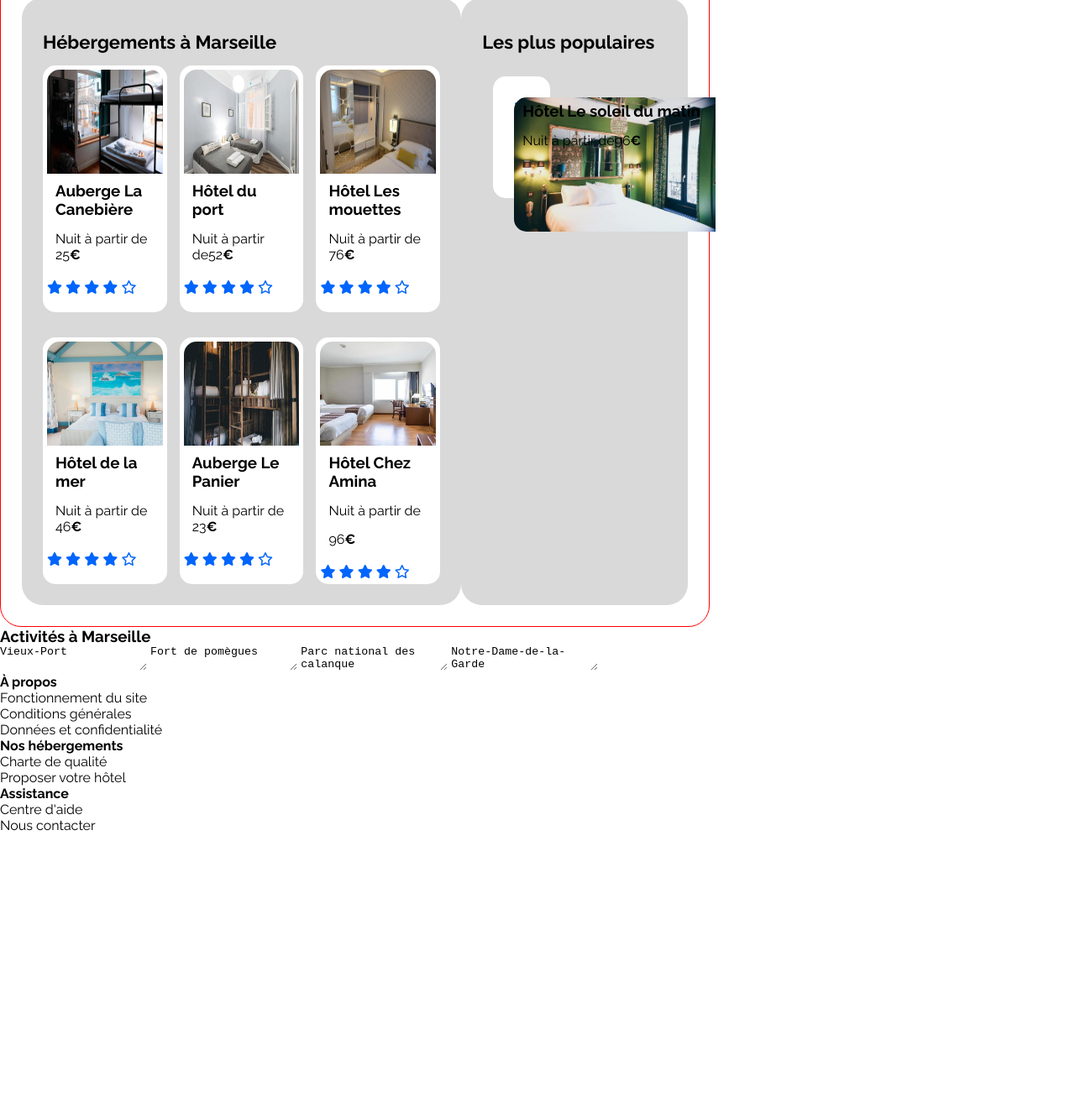
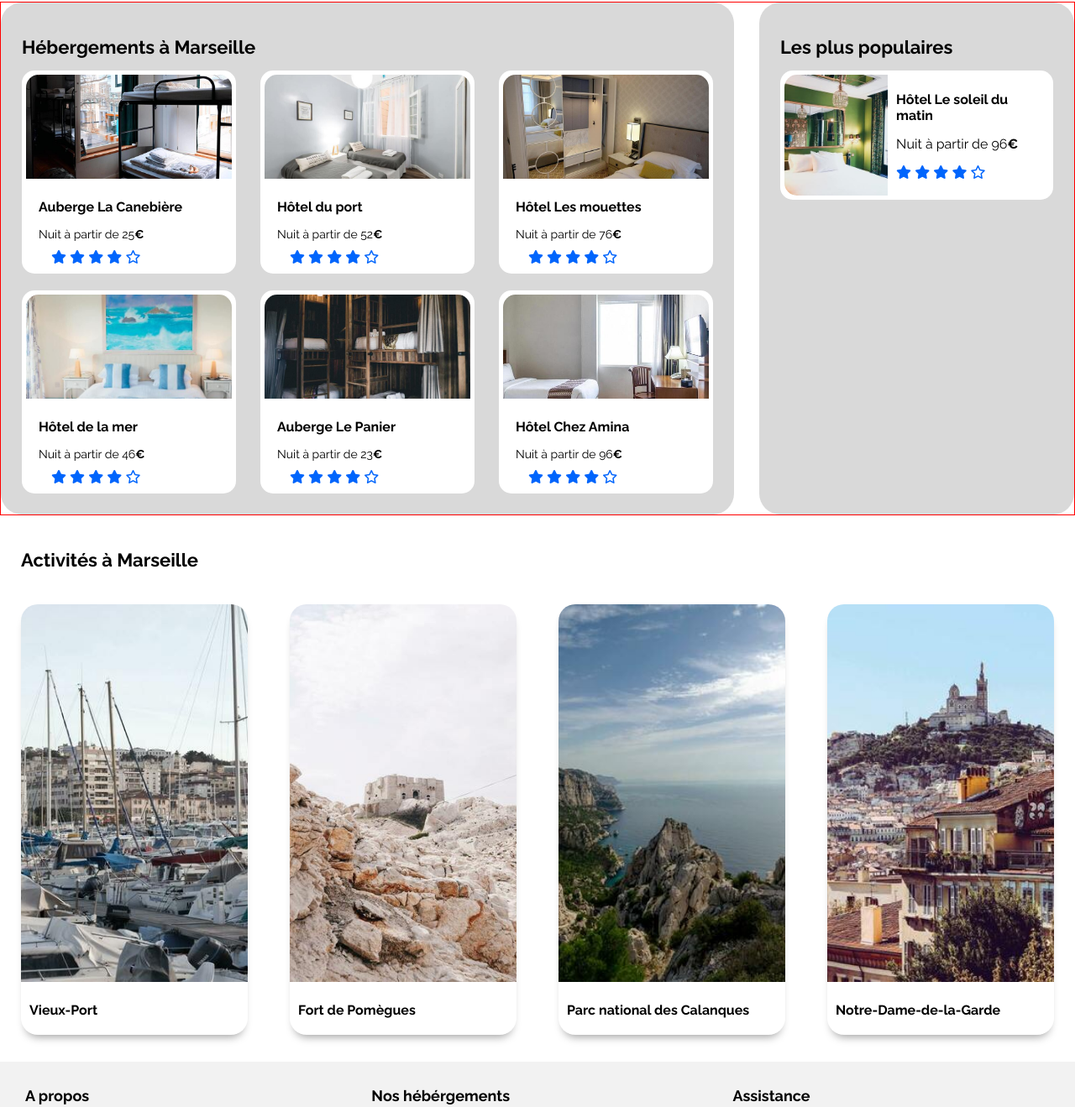
Before and after one commit to mimi-t-mimi/P2, a plain HTML site: page index.html in a window 1280 px wide. Shown: the part 307-1626 px from the top of the page at 84% size. Before the commit the page ends 1300 px from the top, so only its background shows below. Drawn offline with Linux system fonts and the light colour scheme.

Commit message:
fin version desktop

```diff
--- a/css/style.css
+++ b/css/style.css
@@ -19,15 +19,22 @@ body{
 
     }
 
- h1,h2{
+h1,h2{
     font-size: 22px;
     font-weight: 700;
     margin:15px 0;
     }
 
+h3 {
+    font-weight: 700;
+    margin:15px 0;
+    font-size: 16px;
+}
+
 p{
     margin:15px 0;
 }
+
 .page{
     width: 100%;
     max-width: 1440px;
@@ -45,9 +52,6 @@ header{
     justify-content: space-between;
 
 }
-
-
-
 
 header > a > img{
    width: 61px;
@@ -190,32 +194,30 @@ button{
     align-items: center;
     justify-content: center;
     margin-right: 5px;
+}
 
-    }
 .info p {
     margin: 0;
     border:solid 1px #d9d9d9;
     font-size: 12px;
 }
 
-.hebergement-et-populaires{
+.hebergements-et-populaires{
     display:flex;
-    justify-content: space-between;
-    width: 66%;
+    gap:30px;
+    margin-top: 30px;
+}
+.hebergements{
+    background-color: #d9d9d9;
+    width: 70%;
     border-radius: 25px;
     padding:25px;
-
-}
-.hebergement{
-
-    background-color: #d9d9d9;
-    width: 66%;
-    border-radius: 25px;
-    padding:25px;
-
-
 }
 
+.hebergements p {
+    font-size: 14px;
+    margin: 15px 0px 5px 0px;
+}
 
 .hebergementMainHeaderTitre{
     font-size: 22px;
@@ -225,76 +227,165 @@ button{
 }
 
 .hebergementMainTable{
-    display: grid;
-    grid-template-columns:1fr 1fr 1fr;
-    grid-template-rows: 1fr 1fr ;
-    column-gap: 15px;
-    row-gap: 30px;
+    display: flex;
+    flex-wrap: wrap;
+    justify-content: space-between;
+    row-gap: 20px;
+}
 
-
-}
-.hebergementMainTable > a{
+.hebergement{
     background-color: #FFFFFF;
     border-radius: 15px;
     padding:5px;
+    width:31%;
+}
+
+.hebergement > figure > img{
+    border-radius:15px 15px 0 0 ;
+    height: 124px;
+    width: 100%;
+    object-fit: cover;
+    object-position: center center;
+}
+
+.hebergement > Figure > figcaption {
+    padding: 5px 15px ;
 
 }
 
-.hebergementMainTableFigure > img{
-    border-radius:15px 15px 0 0 ;
-    height: 124px;
-    width: 100%;
-}
-.hebergementMainTableFigure > figcaption {
-    padding: 5px 10px ;
-
-}
-
-.hebergementMainTableStars{
+.hebergement div {
     color: #0065Fc;
-
+    padding:0 15PX;
+    margin: 0 15px 5px 15px;
 }
 
 .populaires{
-
     background-color: #d9d9d9;
-    width: 34%;
     border-radius: 25px;
     padding:25px;
-
+    width: 30%;
 }
 
-.populairesMainHeaderTitre{
+.populairesMainTable{
+    display: flex;
+    flex-direction: column;
+    column-gap: 15px;
+}
 
-}
-.populairesMainTable{
-    display: grid;
-    grid-template-columns:1fr 1fr 1fr; ;
-    grid-template-rows: 1fr;
-    column-gap: 15px;
-
-}
 .populairesMainTable > a{
     background-color: #FFFFFF;
     border-radius: 15px;
-    padding:25px;
-    margin: 13px;
+    padding:5px;
+}
 
+.populairesMainTableFigure{
+    display: flex;
+}
 
-
-}
 .populairesMainTableFigure >  img{
     border-radius:15px 0 0 15px;
-    position: absolute ;
-    height: 20%;
+    height: 144px;
+    width: 123px;
+    object-fit: cover;
+    object-position: center center;
 
 }
 .populairesMainTableFigure > figcaption {
-    padding: 5px 10px ;
-    position: absolute;
+    padding: 5px 10px;
 
 }
 
 .populairesMainTableStars{
 color: #0065Fc;
 }
+
+
+/* style du bloc activités à marseille  */
+
+#activites-marseille {
+
+    display:flex;
+    flex-direction:column;
+}
+
+#activites-marseille >h2 {
+    padding : 25px
+
+}
+
+.container-activites{
+display:flex;
+justify-content: space-between;
+flex-direction: row;
+}
+.activites {
+margin:0;
+width: 40%;
+height: 450px;
+padding-left: 25px;
+padding-right: 25px;
+}
+
+.activites > figure {
+    overflow: hidden;
+    background-color: white;
+    border-radius: 20px;
+    box-shadow: 0px 8px 11px -6px #9a9a9a;
+
+}
+
+.activites > figure > img{
+    width:100% ;
+    height: 450px;
+    object-position: center center;
+    object-fit: cover;
+
+}
+
+.activites > figure > figcaption{
+    padding: 5px 10px;
+    white-space: nowrap;
+}
+
+/* style du footer */
+
+
+footer {
+    margin-top: 95px;
+    padding-bottom: 10px;
+    background-color: #f2f2f2;
+    display: flex;
+    flex-wrap: wrap;
+    white-space: nowrap;
+    width: 100%;
+    justify-content: space-between;
+    padding-left: 30px;
+  }
+  .footer-title {
+    font-weight: 700;
+    margin-bottom: 10px;
+    font-size: 18px;
+    padding-right: 50px;
+  }
+  footer ul {
+    margin-top: 20px;
+    margin-bottom: 30px;
+    list-style: none;
+    text-align: left;
+    padding-left: 0;
+  }
+  footer li {
+    font-size: 14px;
+    margin-top: 10px;
+    margin-left: 0px;
+    float: initial;
+  }
+  footer li a {
+    padding-left: 0;
+  }
+
+  footer li a:hover {
+    color: #0065fc;
+  }
+
+/* fin du style footer  */
--- a/index.html
+++ b/index.html
@@ -73,21 +73,61 @@
                 <i class="fa-solid fa-info"></i>
                 <p class="bordure">Plus de 500 logements sont disponibles dans cette ville</p>
             </div>
-
-            <div class="hebergement-et-populaires bordure">
-               <section class="hebergement">
+<!-- bloc flex pour contenir hebergements et populaires  -->
+            <div class="hebergements-et-populaires bordure">
+                <!-- debut du bloc des hebergements  -->
+               <section class="hebergements">
 
                     <h2> Hébergements à Marseille</h2>
 
                 <div class="hebergementMainTable">
-
-                <a href="#">
-                    <figure class="hebergementMainTableFigure">
+                <!--hebergements n1 -->
+                <a href="#" class="hebergement">
+                    <figure>
                         <img src="images/hebergements/marcus-loke-WQJvWU_HZFo-unsplash.jpg" ALT="Auberge La Canebière" />
 
+                        <figcaption>
+                            <h3>Auberge La Canebière</h3>
+                            <p>Nuit à partir de 25<b>€</b></p>
+                        </figcaption>
+                    </figure>
+
+                    <div>
+                        <i class="fa-solid fa-star"></i>
+                        <i class="fa-solid fa-star"></i>
+                        <i class="fa-solid fa-star"></i>
+                        <i class="fa-solid fa-star"></i>
+                        <i class="fa-regular fa-star"></i>
+                    </div>
+                </a>
+                <!--hebergements n2 -->
+                <a href="#" class="hebergement">
+                    <figure>
+                        <img src="images/hebergements/fred-kleber-gTbaxaVLvsg-unsplash.jpg" ALT="Hôtel du port" />
+
+                        <figcaption>
+                            <h3>Hôtel du port</h3>
+                            <p>Nuit à partir de 52<b>€</b></p>
+
+                        </figcaption>
+                    </figure>
+
+                    <div>
+                        <i class="fa-solid fa-star"></i>
+                        <i class="fa-solid fa-star"></i>
+                        <i class="fa-solid fa-star"></i>
+                        <i class="fa-solid fa-star"></i>
+                        <i class="fa-regular fa-star"></i>
+                    </div>
+                </a>
+                <!--hebergements n3 -->
+                <a href="#"class="hebergement">
+                    <figure class="hebergementMainTableFigure">
+                        <img src="images/hebergements/reisetopia-B8WIgxA_PFU-unsplash.jpg" ALT="Hôtel Les mouettes" />
+
                         <figcaption class="hebergementMainTableLegende">
-                        <h3 class="hebergementMainTableLegendeTitre">Auberge La Canebière</h3>
-                        <p class="hebergementMainTableDescription"> Nuit à partir de 25<b>€</b>  </p>
+                                <h3>Hôtel Les mouettes</h3>
+                                <p>Nuit à partir de 76<b>€</b></p>
 
                         </figcaption>
                     </figure>
@@ -100,19 +140,38 @@
                         <i class="fa-regular fa-star"></i>
                     </div>
                 </a>
+                <!--hebergements n4-->
+                <a href="#" class="hebergement">
+                    <figure>
+                        <img src="images/hebergements/annie-spratt-Eg1qcIitAuA-unsplash.jpg" ALT="Hôtel de la mer" />
 
-                <a href="#">
-                    <figure class="hebergementMainTableFigure">
-                        <img src="images/hebergements/fred-kleber-gTbaxaVLvsg-unsplash.jpg" ALT="Hôtel du port" />
-
-                    <figcaption class="hebergementMainTableLegende">
-                        <h3 class="hebergementMainTableLegendeTitre"> Hôtel du port </h3>
-                        <p class="hebergementMainTableDescription"> Nuit à partir de52<b>€</b>  </p>
+                        <figcaption>
+                                <h3>Hôtel de la mer</h3>
+                                <p>Nuit à partir de 46<b>€</b></p>
 
                         </figcaption>
                     </figure>
 
-                    <div class ="hebergementMainTableStars">
+                    <div>
+                        <i class="fa-solid fa-star"></i>
+                        <i class="fa-solid fa-star"></i>
+                        <i class="fa-solid fa-star"></i>
+                        <i class="fa-solid fa-star"></i>
+                        <i class="fa-regular fa-star"></i>
+                    </div>
+                </a>
+                <!--hebergements n5 -->
+                <a href="#"class="hebergement">
+                    <figure>
+                        <img src="images/hebergements/nicate-lee-kT-ZyaiwBe0-unsplash.jpg" ALT="Auberge Le Panier"/>
+
+                        <figcaption>
+                                <h3>Auberge Le Panier</h3>
+                                <p>Nuit à partir de 23<b>€</b></p>
+                        </figcaption>
+                    </figure>
+
+                    <div>
                         <i class="fa-solid fa-star"></i>
                         <i class="fa-solid fa-star"></i>
                         <i class="fa-solid fa-star"></i>
@@ -121,18 +180,19 @@
                     </div>
                 </a>
 
-                <a href="#">
-                    <figure class="hebergementMainTableFigure">
-                        <img src="images/hebergements/reisetopia-B8WIgxA_PFU-unsplash.jpg" ALT="Hôtel Les mouettes" />
+                <!--hebergements n6 -->
+                <a href="#"class="hebergement">
+                    <figure>
+                        <img src="images/hebergements/febrian-zakaria-M6S1WvfW68A-unsplash.jpg" ALT="Hôtel Chez Amina"/>
 
-                    <figcaption class="hebergementMainTableLegende">
-                            <h3 class="hebergementMainTableLegendeTitre">Hôtel Les mouettes</h3>
-                            <p class="hebergementMainTableDescription"> Nuit à partir de 76<b>€</b> </p>
+                        <figcaption>
+                                <h3>Hôtel Chez Amina</h3>
+                                <p> Nuit à partir de 96<b>€</b> </p>
 
                         </figcaption>
                     </figure>
 
-                    <div class ="hebergementMainTableStars">
+                    <div>
                         <i class="fa-solid fa-star"></i>
                         <i class="fa-solid fa-star"></i>
                         <i class="fa-solid fa-star"></i>
@@ -140,87 +200,25 @@
                         <i class="fa-regular fa-star"></i>
                     </div>
                 </a>
+           </div>
+        </section>
+        <!-- fin du bloc hebergements  -->
 
+           <!--  debut du bloc  populaires  -->
+        <section class="populaires">
 
-                <a href="#">
-                    <figure class="hebergementMainTableFigure">
-                        <img src="images/hebergements/annie-spratt-Eg1qcIitAuA-unsplash.jpg" ALT="Hôtel de la mer" />
+             <h2>Les plus populaires</h2>
 
-                    <figcaption class="hebergementMainTableLegende">
-                            <h3 class="hebergementMainTableLegendeTitre">Hôtel de la mer</h3>
-                            <p class="hebergementMainTableDescription"> Nuit à partir de 46<b>€</b> </p>
-
-                    </figcaption>
-                    </figure>
-
-                    <div class ="hebergementMainTableStars">
-                        <i class="fa-solid fa-star"></i>
-                        <i class="fa-solid fa-star"></i>
-                        <i class="fa-solid fa-star"></i>
-                        <i class="fa-solid fa-star"></i>
-                        <i class="fa-regular fa-star"></i>
-                    </div>
-                </a>
-
-                <a href="#">
-                    <figure class="hebergementMainTableFigure">
-                        <img src="images/hebergements/nicate-lee-kT-ZyaiwBe0-unsplash.jpg" ALT="Auberge Le Panier" />
-
-                    <figcaption class="hebergementMainTableLegende">
-                            <h3 class="hebergementMainTableLegendeTitre">Auberge Le Panier</h3>
-                            <p class="hebergementMainTableDescription"> Nuit à partir de 23<b>€</b></p>
-                    </figcaption>
-                    </figure>
-
-                    <div class ="hebergementMainTableStars">
-                        <i class="fa-solid fa-star"></i>
-                        <i class="fa-solid fa-star"></i>
-                        <i class="fa-solid fa-star"></i>
-                        <i class="fa-solid fa-star"></i>
-                        <i class="fa-regular fa-star"></i>
-                    </div>
-                </a>
-
-
-                <a href="#">
-                    <figure class="hebergementMainTableFigure">
-                        <img src="images/hebergements/febrian-zakaria-M6S1WvfW68A-unsplash.jpg" ALT="Hôtel Chez Amina" />
-
-                    <figcaption class="hebergementMainTableLegende">
-                            <h3 class="hebergementMainTableLegendeTitre">Hôtel Chez Amina</h3>
-                            <p class="hebergementMainTableDescription"> Nuit à partir de </p>
-                            <p class="hebergementMainTableDescriptionPrix">96<b>€</b> </p>
-                    </figcaption>
-                    </figure>
-
-                    <div class ="hebergementMainTableStars">
-                        <i class="fa-solid fa-star"></i>
-                        <i class="fa-solid fa-star"></i>
-                        <i class="fa-solid fa-star"></i>
-                        <i class="fa-solid fa-star"></i>
-                        <i class="fa-regular fa-star"></i>
-                    </div>
-                </a>
-
-        </section>
-
-        <section class="populaires" id="populaires">
-            <div class="populairesMain">
-                <header class="populairesMainHeader">
-                    <h2 class="populairesMainHeaderTitre">Les plus populaires </h2>
-                </header>
              <div class="populairesMainTable">
 
                  <a href="#">
 
                     <figure class="populairesMainTableFigure">
-                        <img src="images/hebergements/emile-guillemot-Bj_rcSC5XfE-unsplash.jpg" ALT="Hôtel Le soleil du matin" />
+                        <img src="images/hebergements/emile-guillemot-Bj_rcSC5XfE-unsplash.jpg" ALT="Hôtel Le soleil du matin"/>
 
                     <figcaption class="populairesMainTableLegende">
                             <h3 class="populairesMainTableLegendeTitre">Hôtel Le soleil du matin</h3>
-                            <p class="populairesMainTableDescription"> Nuit à partir de96<b>€</b> </p>
-                    </figcaption>
-                    </figure>
+                            <p class="populairesMainTableDescription"> Nuit à partir de 96<b>€</b> </p>
 
                         <div class ="populairesMainTableStars">
                         <i class="fa-solid fa-star"></i>
@@ -229,59 +227,91 @@
                         <i class="fa-solid fa-star"></i>
                         <i class="fa-regular fa-star"></i>
                         </div>
+
+                    </figcaption>
+                    </figure>
+
+
                 </a>
 
+            </div>
         </div>
 </section>
 
 </div>
 
 
+      <!-- bloc pour contenir les activités à Marseille   -->
+
+      <article id="activites-marseille">
+        <h2>Activités à Marseille</h2>
+        <div class="container-activites">
+            <a href="#"class="activites">
+            <figure>
+                <img src="images/activites/reno-laithienne-QUgJhdY5Fyk-unsplash.jpg" ALT="Vieux-Port"/>
+
+                <figcaption>
+                        <h3>Vieux-Port</h3>
+                </figcaption>
+            </figure>
+            </a>
 
 
-<section id=" activité ">
-    <nav>
-            <h3>Activités à Marseille</h3>
+            <a href="#"class="activites">
+                <figure>
+                    <img src="images/activites/paul-hermann-QFTrLdQIRhI-unsplash.jpg" ALT="Fort de Pomègues"/>
 
-                <textarea>Vieux-Port</textarea>
+                    <figcaption>
+                            <h3>Fort de Pomègues</h3>
+                    </figcaption>
+                </figure>
+                </a>
+                <a href="#"class="activites">
+                    <figure>
+                        <img src="images/activites/kilyan-sockalingum-NR8-cBCN3aI-unsplash.jpg" ALT="Parc national des Calanques"/>
 
-                <textarea>Fort de pomègues</textarea>
+                        <figcaption>
+                                <h3>Parc national des Calanques</h3>
+                        </figcaption>
+                    </figure>
+                    </a>
+                    <a href="#"class="activites">
+                        <figure>
+                            <img src="images/activites/florian-wehde-xW9e8gdotxI-unsplash.jpg" ALT="Notre-Dame-de-la-Garde"/>
 
-                <textarea>Parc national des calanque </textarea>
-
-                <textarea>Notre-Dame-de-la-Garde</textarea>
-    </nav>
-
-    </section>
-
+                            <figcaption>
+                                    <h3>Notre-Dame-de-la-Garde</h3>
+                            </figcaption>
+                        </figure>
+                        </a>
+        </div>
+        </article>
 </main>
 
  <footer>
-    <section id="À propos">
-        <h4>À propos</h4>
         <ul>
-            <li><a>Fonctionnement du site </a></li>
-            <li><a>Conditions générales </a></li>
-            <li><a>Données et confidentialité</a></li>
+            <li class="footer-title">A propos</li>
+            <li><a href="#">Fonctionnement du site</a></li>
+            <li><a href="#">Conditions générales de vente</a></li>
+            <li><a href="#">Données et confidentialité</a></li>
         </ul>
-    </section>
-    <section>
-        <h4>Nos hébergements </h4>
         <ul>
-            <li><a>Charte de qualité </a></li>
-            <li><a>Proposer votre hôtel  </a></li>
+            <li class="footer-title">Nos hébérgements</li>
+            <li><a href="#">Charte de qualité</a></li>
+            <li><a href="#">Proposez votre hôtel</a></li>
         </ul>
-    </section>
-    <section>
-        <h4>Assistance</h4>
         <ul>
-            <li><a>Centre d'aide</a></li>
-            <li><a>Nous contacter </a></li>
-
+            <li class="footer-title">Assistance</li>
+            <li><a href="#">Centre d'aide</a></li>
+            <li><a href="#">Nous contacter</a></li>
         </ul>
-        </section>
-
+        <div class="non-visible">
+            <ul>
+                <li class="footer-title"></li>
+            </ul>
+        </div>
     </footer>
+    <!-- Fin footer -->
 
 
 
@@ -290,6 +320,6 @@
 
 
 
-    </main>
-    </div>
+
+
 </body>
```
Lines whose indentation alone changed are shown as unchanged.
